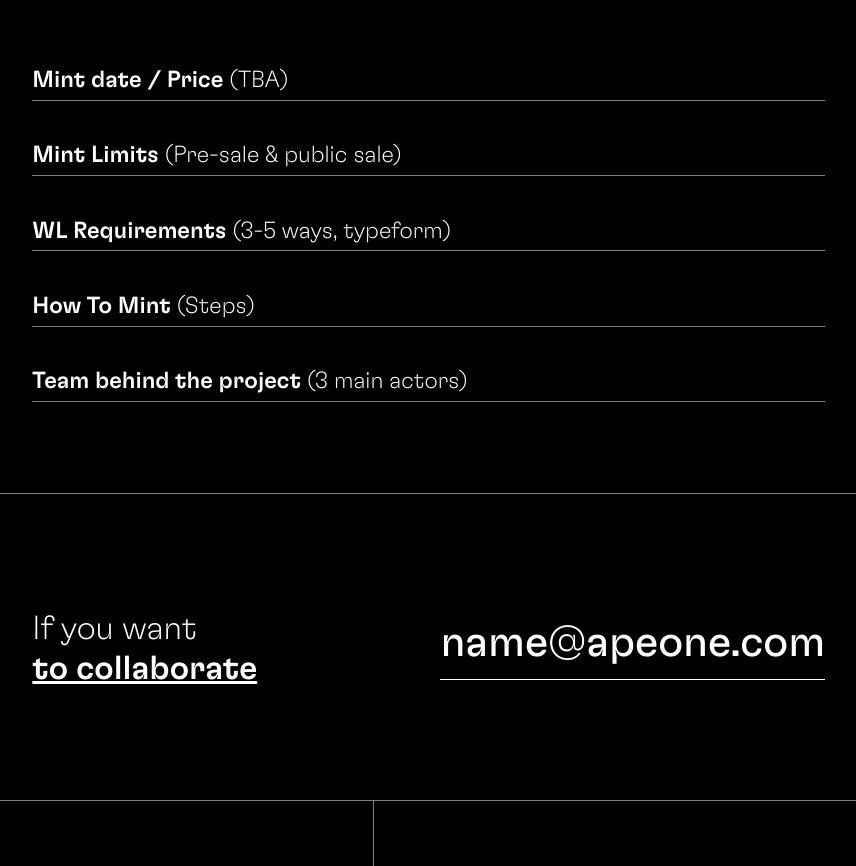
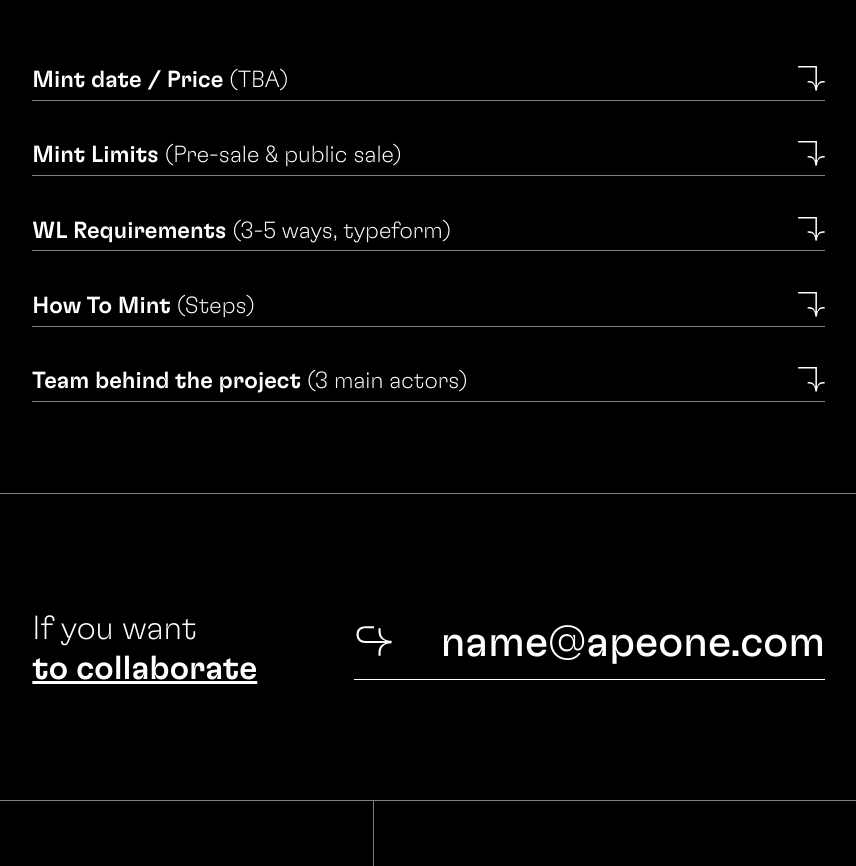
Before and after one commit to MarkusFletcher/ApeOne, a website: page app/index.html in a window 1280 px wide. Shown: the part 5104-5970 px from the top of the page, without its empty margins (267-1123 px from the left). Drawn offline with nearby package versions, Linux system fonts and the light colour scheme; some packages are replaced by stand-ins of ours; a web font is replaced by a local one.

Commit message:
fq, cntcs arrows

```diff
--- a/app/index.html
+++ b/app/index.html
@@ -379,7 +379,7 @@
 				<div class="faq__item">
 					<div class="faq__question flex jcsb	aic">
 						<h3>Mint date / Price <span>(TBA)</span></h3>
-						<img class="faq__arrow" src="img/arrow.svg" alt="">
+						<img class="faq__arrow" src="img/corner_arrow.svg" alt="">
 					</div>
 					<div class="faq__answer">
 						<div class="faq__answer-wrap">
@@ -390,7 +390,7 @@
 				<div class="faq__item">
 					<div class="faq__question flex jcsb	aic">
 						<h3>Mint Limits <span>(Pre-sale & public sale)</span></h3>
-						<img class="faq__arrow" src="img/arrow.svg" alt="">
+						<img class="faq__arrow" src="img/corner_arrow.svg" alt="">
 					</div>
 					<div class="faq__answer">
 						<div class="faq__answer-wrap">
@@ -405,7 +405,7 @@
 				<div class="faq__item">
 					<div class="faq__question flex jcsb	aic">
 						<h3>WL Requirements <span>(3-5 ways, typeform)</span></h3>
-						<img class="faq__arrow" src="img/arrow.svg" alt="">
+						<img class="faq__arrow" src="img/corner_arrow.svg" alt="">
 					</div>
 					<div class="faq__answer">
 						<div class="faq__answer-wrap">
@@ -422,7 +422,7 @@
 				<div class="faq__item">
 					<div class="faq__question flex jcsb	aic">
 						<h3>How To Mint <span>(Steps)</span></h3>
-						<img class="faq__arrow" src="img/arrow.svg" alt="">
+						<img class="faq__arrow" src="img/corner_arrow.svg" alt="">
 					</div>
 					<div class="faq__answer">
 						<div class="faq__answer-wrap">
@@ -438,7 +438,7 @@
 				<div class="faq__item">
 					<div class="faq__question flex jcsb	aic">
 						<h3>Team behind the project <span>(3 main actors)</span></h3>
-						<img class="faq__arrow" src="img/arrow.svg" alt="">
+						<img class="faq__arrow" src="img/corner_arrow.svg" alt="">
 					</div>
 					<div class="faq__answer">
 						<div class="faq__answer-wrap">
@@ -459,7 +459,10 @@
 					If you want
 					<a href="">to collaborate</a>
 				</div>
-				<a href="mailto:name@apeone.com">name<span>@</span>apeone.com</a>
+				<a href="mailto:name@apeone.com">
+					<img src="img/revers_arrow.svg" alt="">
+					name<span>@</span>apeone.com
+				</a>
 			</div>
 		</section>
 
--- a/app/scss/_contacts.scss
+++ b/app/scss/_contacts.scss
@@ -26,8 +26,15 @@
       font-size: 65rem;
       padding-bottom: 19rem;
       border-bottom: 1px solid rgba($color: #fff, $alpha: 1.0);
+
       span {
          font-weight: 100;
+      }
+      img {
+         display: inline;
+         width: 60rem;
+         height: 45rem;
+         margin-right: 53rem;
       }
    }
 }
--- a/app/scss/_faq.scss
+++ b/app/scss/_faq.scss
@@ -60,7 +60,7 @@
 
 	&__arrow {
 		transition: transform .25s;
-		width: 6rem;
+		width: 40rem;
 	}
 
 	&__answer {
```
Also changed, not shown: app/css/main.css, app/img/corner_arrow.svg (added), app/img/revers_arrow.svg (added).
